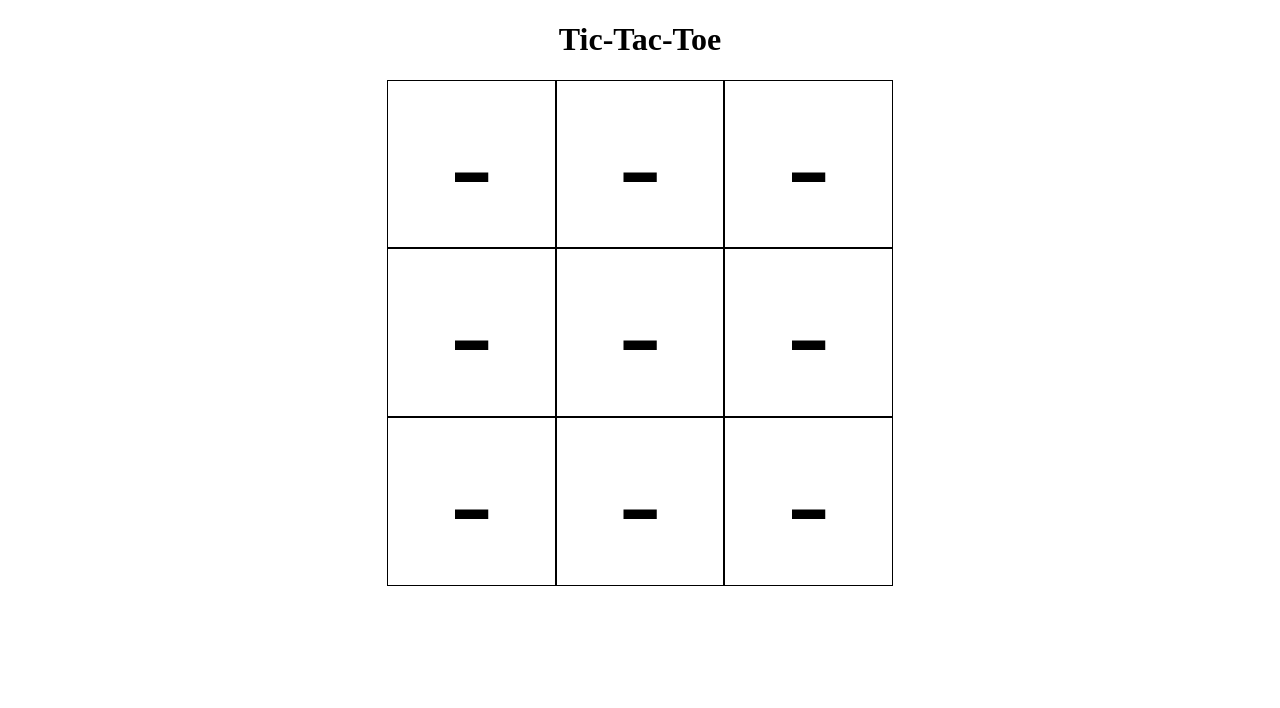
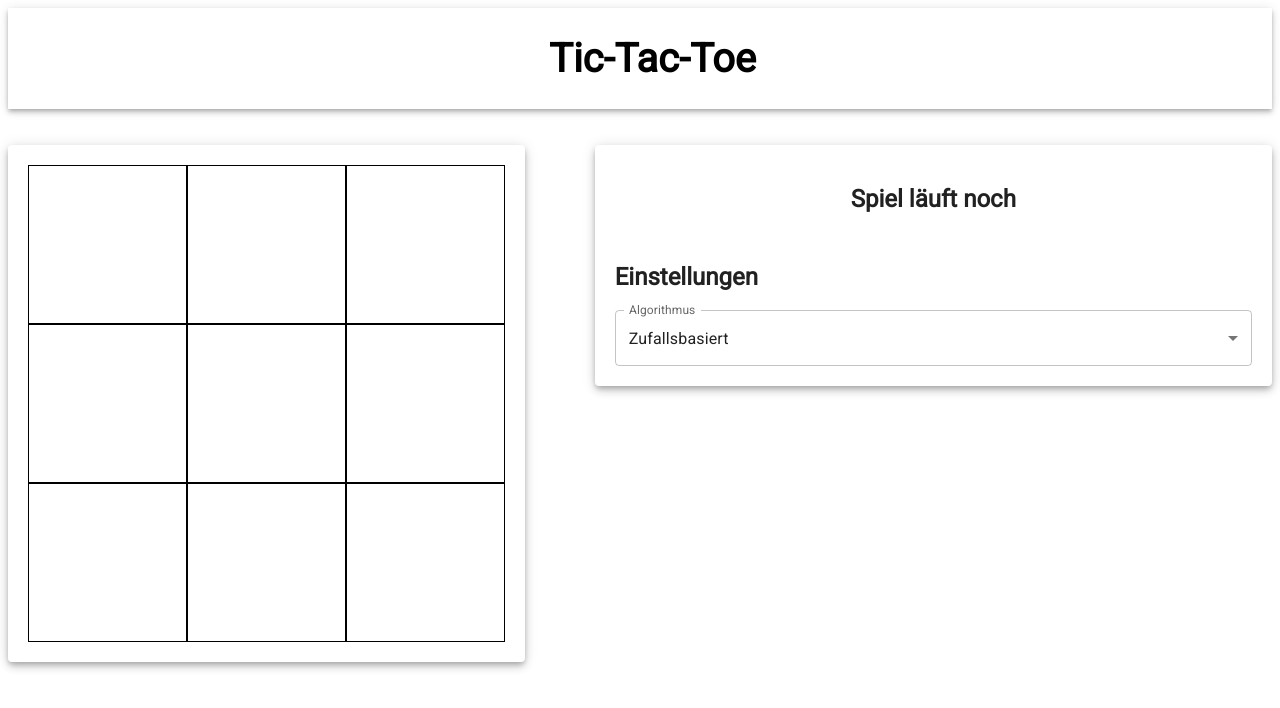
Before and after one commit to Sollder1/tic-tac-t, a React (Create React App) app: page / in a window 1280 px wide. Shown: the top 708 px of the page. Built offline with nearby package versions, Linux system fonts and the light colour scheme; the HTML template or start-up script is replaced by a standard one.

Commit message:
UI rework

```diff
--- a/package.json
+++ b/package.json
@@ -3,6 +3,10 @@
   "version": "0.1.0",
   "private": true,
   "dependencies": {
+    "@emotion/react": "^11.7.0",
+    "@emotion/styled": "^11.6.0",
+    "@mui/icons-material": "^5.2.0",
+    "@mui/material": "^5.2.2",
     "@testing-library/jest-dom": "^5.15.0",
     "@testing-library/react": "^11.2.7",
     "@testing-library/user-event": "^12.8.3",
--- a/public/index.html
+++ b/public/index.html
@@ -10,6 +10,9 @@
       content="Web site created using create-react-app"
     />
     <link rel="apple-touch-icon" href="%PUBLIC_URL%/logo192.png" />
+    <link rel="preconnect" href="https://fonts.googleapis.com">
+    <link rel="preconnect" href="https://fonts.gstatic.com" crossorigin>
+    <link href="https://fonts.googleapis.com/css2?family=Roboto&display=swap" rel="stylesheet">
     <!--
       manifest.json provides metadata used when your web app is installed on a
       user's mobile device or desktop. See https://developers.google.com/web/fundamentals/web-app-manifest/
@@ -26,7 +29,7 @@
     -->
     <title>Tic-Tac-Toe</title>
   </head>
-  <body>
+  <body style="font-family: 'Roboto', sans-serif;">
     <noscript>You need to enable JavaScript to run this app.</noscript>
     <div id="root"></div>
     <!--
--- a/src/Ai.ts
+++ b/src/Ai.ts
@@ -8,10 +8,8 @@
 
 export class Ai {
 
-    public static AI_MODE = 2;
-
-    public static aiMove(field: number[][]) {
-        if (Ai.AI_MODE === 1) {
+    public static aiMove(field: number[][], algorithm: number) {
+        if (algorithm === 1) {
             Ai.randomAiMove(field);
         } else {
             const move = Ai.treeSearchAiMove(field, Helper.P_AI);
@@ -42,7 +40,6 @@
 
         let bestMoveEval: number = -2;
         let bestMove: Move | null = null;
-
 
         for (let i: number = 0; i < moves.length; i++) {
 
--- a/src/App.css
+++ b/src/App.css
@@ -4,19 +4,18 @@
 }
 
 
-@media (max-width: 600px){
-    .row-grid {
-        margin-right: 0;
-        margin-left: 0;
+@media (max-width: 600px) {
+    .elm {
+        font-size: 5rem;
     }
 }
 
 @media (min-width: 600px) {
-    .row-grid {
-        margin-right: 30%;
-        margin-left: 30%;
+    .elm {
+        font-size: 8rem;
     }
 }
+
 
 .row-grid {
     display: grid;
@@ -28,12 +27,16 @@
     display: flex;
     align-items: center;
     justify-content: center;
-    font-size: 8rem;
     cursor: pointer;
     aspect-ratio: 1;
 }
 
+@media (pointer: fine) {
+    .elm:hover {
+        box-shadow: 3px 3px 15px gray;
+    }
+}
 
-.elm:hover {
-    box-shadow: 3px 3px 15px gray;
+.header {
+    padding-left: 25px;
 }
--- a/src/App.tsx
+++ b/src/App.tsx
@@ -2,6 +2,14 @@
 import './App.css';
 import Helper from "./Helper";
 import {Ai} from "./Ai";
+import {
+    AppBar,
+    Button,
+    FormControl,
+    Grid, InputLabel, MenuItem,
+    Paper, Select,
+} from "@mui/material";
+import ReplayIcon from '@mui/icons-material/Replay';
 
 interface Props {
 
@@ -9,7 +17,9 @@
 
 interface State {
     field: number[][],
-    stateOut?: string
+    stateOut?: string,
+    gameStillRunning: boolean,
+    algorithm: number
 }
 
 class App extends React.Component<Props, State> {
@@ -19,14 +29,61 @@
         this.state = {
             field: [[0, 0, 0],
                 [0, 0, 0],
-                [0, 0, 0]]
+                [0, 0, 0]],
+            stateOut: "Spiel läuft noch",
+            gameStillRunning: true,
+            algorithm: 1
         };
     }
 
     render() {
         return <>
-            <h1 className="head">Tic-Tac-Toe</h1>
-            <h2 className="head">{this.state.stateOut}</h2>
+
+            <AppBar position="relative" className="header" color="transparent">
+                <h1 style={{textAlign: "center", fontSize: "40px"}}>Tic-Tac-Toe</h1>
+            </AppBar>
+
+            <Grid container spacing={2} style={{marginTop: "20px"}}>
+
+                <Grid item xl={4.5} lg={5.0} md={6} sm={5.5} xs={12}>
+                    <Paper elevation={5} style={{padding: "20px"}}>
+                        {this.renderGameGrid()}
+                    </Paper>
+                </Grid>
+                <Grid item xl={0.5} lg={0.5} md={0.3} sm={0.5} xs={0}>
+                </Grid>
+                <Grid item xl={7} lg={6.5} md={5.7} sm={6} xs={12}>
+                    <Paper elevation={5} style={{padding: "20px"}}>
+                        <h2 className="head">
+                            {this.state.stateOut}
+                            {!this.state.gameStillRunning ? <Button style={ {marginLeft: "10px"} } variant="contained" onClick={ev => this.handleRestart()}><ReplayIcon/></Button> : null}
+                        </h2>
+
+                        <h2 style={ {marginTop: "50px"} }>Einstellungen</h2>
+                                <FormControl fullWidth>
+                                    <InputLabel>Algorithmus</InputLabel>
+                                    <Select
+                                        labelId="demo-simple-select-label"
+                                        id="demo-simple-select"
+                                        value={this.state.algorithm}
+                                        label="Algorithmus"
+                                        onChange={val => this.setState({algorithm: val.target.value as number})}
+                                    >
+                                        <MenuItem value={1}>Zufallsbasiert</MenuItem>
+                                        <MenuItem value={2}>Sollder1 Baumsuche</MenuItem>
+                                        <MenuItem value={3}>Manstein Baumsuche</MenuItem>
+                                    </Select>
+                                </FormControl>
+                    </Paper>
+                </Grid>
+            </Grid>
+
+
+        </>;
+    }
+
+    private renderGameGrid() {
+        return <>
             {this.state.field.map((value, i) => {
                 return <div className="row-grid">
                     {
@@ -37,8 +94,6 @@
                     }
                 </div>
             })}
-
-
         </>;
     }
 
@@ -46,18 +101,18 @@
         let field = JSON.parse(JSON.stringify(this.state.field));
 
         try {
-            if (!this.state.stateOut && Helper.isNotTaken(field, i, j)) {
+            if (this.state.gameStillRunning && Helper.isNotTaken(field, i, j)) {
                 field[i][j] = Helper.P_HU;
                 let result: number = Helper.calculateResult(field, Helper.P_HU)
                 this.handleResult(result, Helper.P_HU);
 
-                Ai.aiMove(field);
+                Ai.aiMove(field, this.state.algorithm);
                 result = Helper.calculateResult(field, Helper.P_AI);
                 this.handleResult(result, Helper.P_AI);
             }
         } catch (e) {
-            console.log("Escapeing...");
-            this.setState({field: field});
+            console.log("Game is ending...");
+            this.setState({field: field, gameStillRunning: false});
         }
 
         this.setState({field: field});
@@ -89,10 +144,19 @@
             case Helper.P_AI:
                 return "o";
             default:
-                return "-";
+                return "";
         }
     }
 
+    private handleRestart() {
+        this.setState({
+            field: [[0, 0, 0],
+                [0, 0, 0],
+                [0, 0, 0]],
+            stateOut: "Spiel läuft noch",
+            gameStillRunning: true
+        })
+    }
 }
 
 export default App;
```
Also changed, not shown: 1 other file (tests, documents, lock files or other folders).
